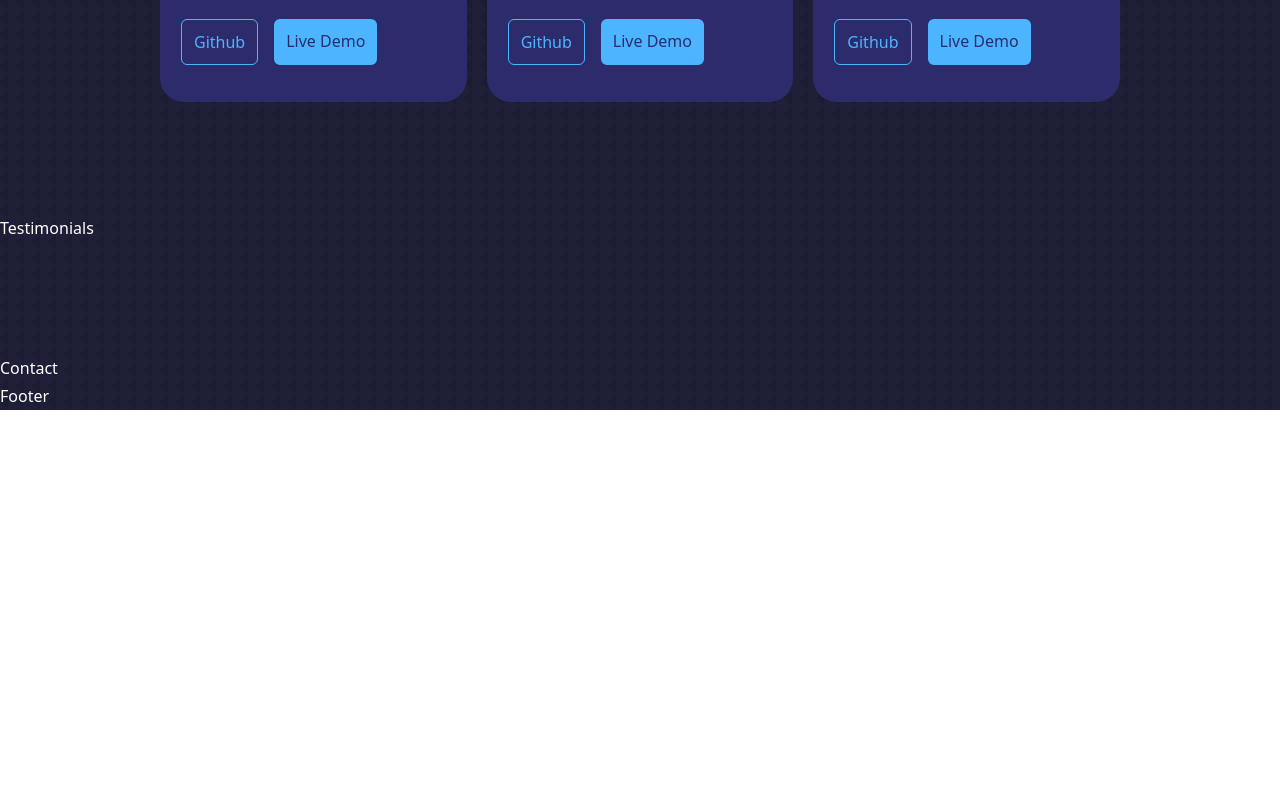
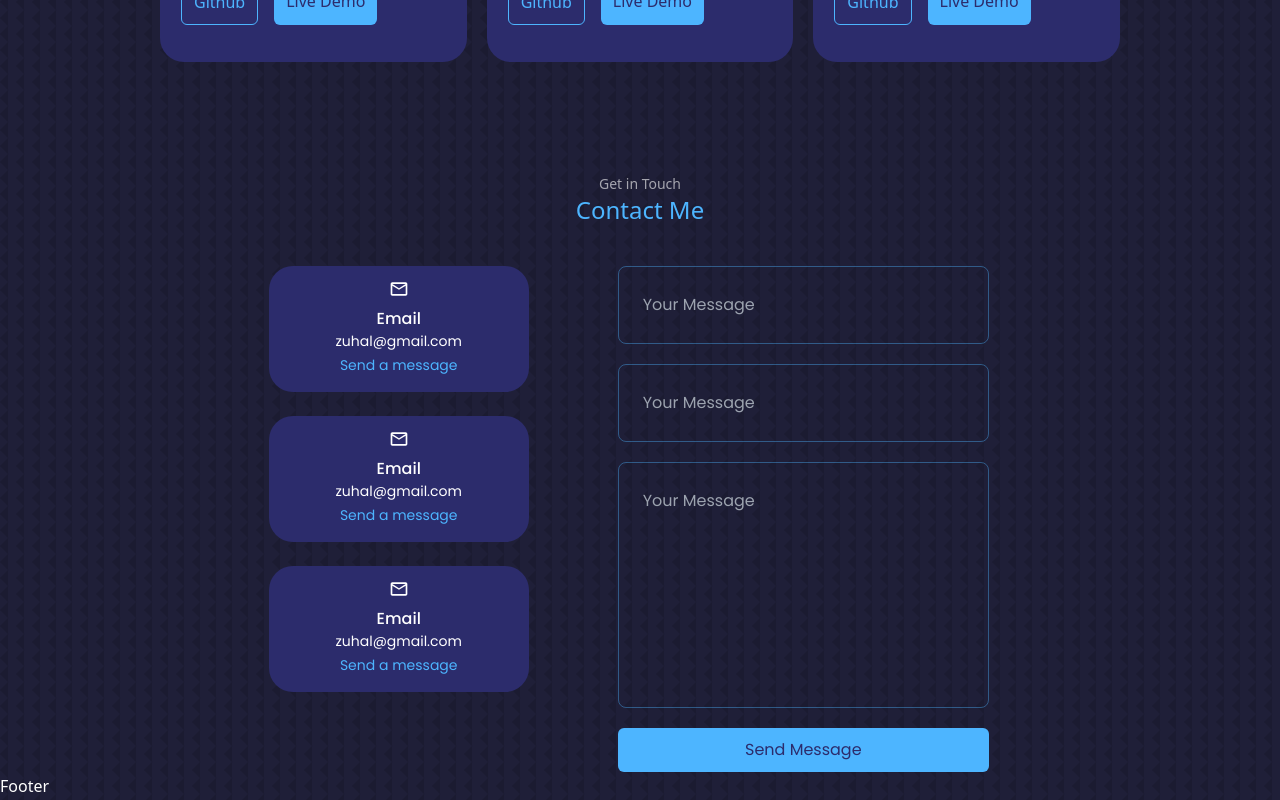
Before and after one commit to zuhalcode/nextjs-portfolio, a Next.js app: page / in a window 1280 px wide. Shown: the part 3494-4294 px from the top of the page. Before the commit the page ends 3904 px from the top, so only its background shows below. Built offline with nearby package versions, Linux system fonts and the light colour scheme.

Commit message:
responsive contact

```diff
--- a/components/About.jsx
+++ b/components/About.jsx
@@ -27,21 +27,21 @@ export default function About() {
 
         <div className="mt-10 mr-5 w-full text-center md:mt-0">
           <div className="grid grid-cols-2 gap-6 md:grid-cols-3">
-            <article className="card">
+            <article className="article cursor-default space-y-2 rounded-lg py-8 text-center">
               <FaAward className="mx-auto mb-5 text-2xl text-color-primary" />
               <p className="font-medium">Experience</p>
               <small className="text-sm text-color-light">
                 3+ Years Working
               </small>
             </article>
-            <article className="card">
+            <article className="article cursor-default space-y-2 rounded-lg py-8 text-center">
               <FaAward className="mx-auto mb-5 text-2xl text-color-primary" />
               <p className="font-medium">Experience</p>
               <small className="text-sm text-color-light">
                 3+ Years Working
               </small>
             </article>
-            <article className="card">
+            <article className="article cursor-default space-y-2 rounded-lg py-8 text-center">
               <FaAward className="mx-auto mb-5 text-2xl text-color-primary" />
               <p className="font-medium">Experience</p>
               <small className="text-sm text-color-light">
--- a/components/Contact.jsx
+++ b/components/Contact.jsx
@@ -1,9 +1,63 @@
+import { MdOutlineEmail } from "react-icons/md";
 export default function Contact() {
   return (
-    <>
-      <div id="contact" className="section">
-        Contact
+    <div id="contact" className="section">
+      <h5 className="text-center text-sm font-medium text-color-light">
+        Get in Touch
+      </h5>
+      <h2 className="text-center text-2xl font-medium text-color-primary">
+        Contact Me
+      </h2>
+
+      <div className="mx-auto grid w-[90%] grid-cols-1 gap-8 pt-10 font-poppins sm:w-[58%] md:grid-cols-35-50 md:gap-[12%]">
+        <div className="flex flex-col gap-6">
+          <article className="article -space-y-0 rounded-3xl p-3 text-center">
+            <MdOutlineEmail className="mx-auto mb-2 text-center text-xl" />
+            <h4 className="text-base font-medium">Email</h4>
+            <h5 className="text-sm font-normal">zuhal@gmail.com</h5>
+            <a href="#" className="inline-block text-sm text-color-primary">
+              Send a message
+            </a>
+          </article>
+          <article className="article -space-y-0 rounded-3xl p-3 text-center">
+            <MdOutlineEmail className="mx-auto mb-2 text-center text-xl" />
+            <h4 className="text-base font-medium">Email</h4>
+            <h5 className="text-sm font-normal">zuhal@gmail.com</h5>
+            <a href="#" className="inline-block text-sm text-color-primary">
+              Send a message
+            </a>
+          </article>
+          <article className="article -space-y-0 rounded-3xl p-3 text-center">
+            <MdOutlineEmail className="mx-auto mb-2 text-center text-xl" />
+            <h4 className="text-base font-medium">Email</h4>
+            <h5 className="text-sm font-normal">zuhal@gmail.com</h5>
+            <a href="#" className="inline-block text-sm text-color-primary">
+              Send a message
+            </a>
+          </article>
+        </div>
+        <form action="" className="flex flex-col gap-5">
+          <input
+            type="text"
+            placeholder="Your Message"
+            className="w-full resize-none rounded-lg border border-solid border-color-primary-variant bg-transparent p-6 text-white"
+          />
+          <input
+            type="text"
+            placeholder="Your Message"
+            className="w-full resize-none rounded-lg border border-solid border-color-primary-variant bg-transparent p-6 text-white"
+          />
+          <textarea
+            type="text"
+            rows={7}
+            placeholder="Your Message"
+            className="w-full resize-none rounded-lg border border-solid border-color-primary-variant bg-transparent p-6 text-white"
+          />
+          <button className="rounded-md bg-color-primary px-3 py-2 text-color-bg-variant hover:bg-white hover:text-color-bg">
+            Send Message
+          </button>
+        </form>
       </div>
-    </>
+    </div>
   );
 }
--- a/components/Experience.jsx
+++ b/components/Experience.jsx
@@ -13,7 +13,7 @@ export default function Experience() {
       </h2>
 
       <div className="mx-auto mt-8 grid w-11/12 grid-cols-1 gap-4 md:w-10/12 md:grid-cols-2 md:gap-8">
-        <div className="mx-auto w-full cursor-default rounded-3xl border border-solid border-transparent bg-color-bg-variant p-8 transition-all hover:border-color-primary-variant hover:bg-transparent md:mx-0  md:px-20">
+        <div className="article mx-auto w-full cursor-default rounded-3xl p-8 md:mx-0  md:px-20">
           <h3 className="mb-8 text-center font-medium uppercase text-color-primary">
             FrontEnd Development
           </h3>
@@ -31,7 +31,7 @@ export default function Experience() {
             ))}
           </div>
         </div>
-        <div className="mx-auto w-full cursor-default rounded-3xl border border-solid border-transparent bg-color-bg-variant p-8 transition-all hover:border-color-primary-variant hover:bg-transparent md:mx-0  md:px-20">
+        <div className="article mx-auto w-full cursor-default rounded-3xl p-8 md:mx-0  md:px-20">
           <h3 className="mb-8 text-center font-medium uppercase text-color-primary">
             Backend Development
           </h3>
--- a/components/Portfolio.jsx
+++ b/components/Portfolio.jsx
@@ -3,7 +3,7 @@ import { portfolios } from "../data/PortfolioData";
 
 export default function Portfolio() {
   return (
-    <div id="portfolio" className="section pt-10">
+    <div id="portfolio" className="section ">
       <h5 className="text-center text-sm font-medium text-color-light">
         My Recent Work
       </h5>
@@ -13,10 +13,7 @@ export default function Portfolio() {
 
       <div className="mx-auto mt-10 grid w-full grid-cols-1 gap-5 px-10 sm:w-[75%] sm:grid-cols-2 sm:px-0 xl:grid-cols-3">
         {portfolios.map((project, index) => (
-          <article
-            key={index}
-            className="rounded-3xl border border-solid border-transparent bg-color-bg-variant p-5 transition-all hover:border-color-primary-variant hover:bg-transparent"
-          >
+          <article key={index} className="article rounded-3xl p-5">
             <div className="overflow-hidden rounded-3xl">
               <Image
                 src="/assets/portfolio1.jpg"
--- a/components/Services.jsx
+++ b/components/Services.jsx
@@ -15,7 +15,7 @@ export default function Services() {
         {services.map((service, index) => (
           <article
             key={index}
-            className="h-fit cursor-default rounded-b-3xl border border-solid border-color-primary border-color-primary-variant bg-color-bg-variant transition-all hover:bg-transparent"
+            className="article h-fit cursor-default rounded-b-3xl"
           >
             <div className="rounded-b-3xl bg-color-primary p-8 shadow-md">
               <h3 className="text-center text-base text-color-bg">
--- a/pages/index.js
+++ b/pages/index.js
@@ -18,7 +18,6 @@ export default function Home() {
       <Experience />
       <Services />
       <Portfolio />
-      <Testimonials />
       <Contact />
       <Footer />
     </div>
--- a/styles/globals.css
+++ b/styles/globals.css
@@ -12,6 +12,10 @@
 @tailwind base;
 @tailwind components;
 @tailwind utilities;
+
+.article {
+  @apply border border-solid border-transparent bg-color-bg-variant transition-all hover:border-color-primary-variant hover:bg-transparent;
+}
 
 .me {
   background: linear-gradient(var(--color-primary), transparent);
@@ -50,7 +54,3 @@
   grid-template-columns: repeat(3, 1fr);
   gap: 1.5rem;
 }
-
-.card {
-  @apply cursor-default space-y-2 rounded-lg border border-solid border-transparent bg-color-bg-variant py-8 text-center transition-all duration-200 hover:border-color-primary-variant hover:bg-transparent;
-}
```
